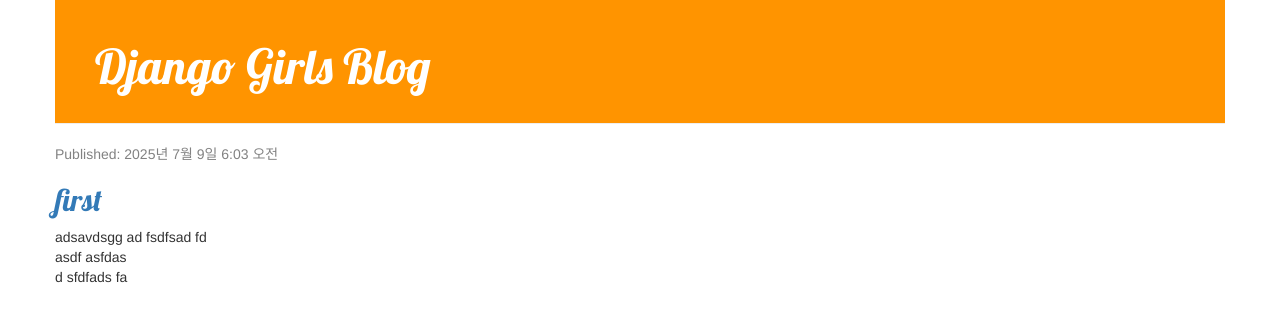
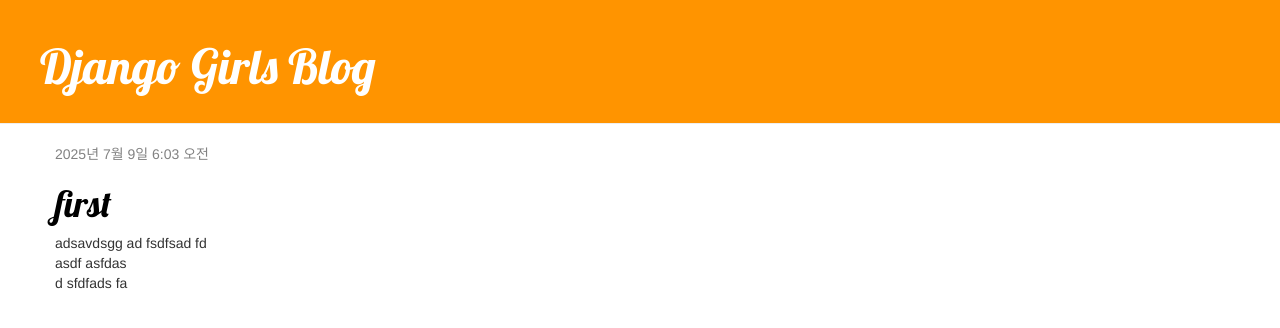
Before and after one commit to Pirogramming-23/Lee-yuseok, a Django app: page / in a window 1280 px wide. Shown: the top 328 px of the page. Run offline with Django 5.2, Linux system fonts and the light colour scheme; data comes from the database, SQL or seed files in the repository; some libraries are stand-ins or nearby versions.

Commit message:
탬플릿 확장하기 학습완료

```diff
--- /dev/null
+++ b/djangogirls/blog/templates/blog/base.html
@@ -0,0 +1,23 @@
+{% load static %}
+<html>
+    <head>
+        <title>Django Girls blog</title>
+        <link rel="stylesheet" href="//maxcdn.bootstrapcdn.com/bootstrap/3.2.0/css/bootstrap.min.css">
+        <link rel="stylesheet" href="//maxcdn.bootstrapcdn.com/bootstrap/3.2.0/css/bootstrap-theme.min.css">
+        <link href='//fonts.googleapis.com/css?family=Lobster&subset=latin,latin-ext' rel='stylesheet' type='text/css'>
+        <link rel="stylesheet" href="{% static 'css/blog.css' %}">
+    </head>
+    <body>
+    <div class="page-header">
+        <h1><a href="/">Django Girls Blog</a></h1>
+    </div>
+    <div class="content container">
+        <div class="row">
+            <div class="col-md-8">
+            {% block content %}
+            {% endblock %}
+            </div>
+        </div>
+    </div>
+</body>
+</html>
--- a/djangogirls/blog/templates/blog/post_list.html
+++ b/djangogirls/blog/templates/blog/post_list.html
@@ -1,37 +1,13 @@
-{% load static %}
-<!DOCTYPE html>
-<html lang="ko">
-<head>
-    <meta charset="UTF-8">
-    <title>Django Girls Blog</title>
+{% extends 'blog/base.html' %}
 
-    <!-- Bootstrap & Custom Styles -->
-    <link rel="stylesheet" href="//maxcdn.bootstrapcdn.com/bootstrap/3.2.0/css/bootstrap.min.css">
-    <link rel="stylesheet" href="//maxcdn.bootstrapcdn.com/bootstrap/3.2.0/css/bootstrap-theme.min.css">
-    <link rel="stylesheet" href="{% static 'css/blog.css' %}">
-    <link href="//fonts.googleapis.com/css?family=Lobster&subset=latin,latin-ext" rel="stylesheet" type="text/css">
-</head>
-<body>
-    <div class="page-header container">
-        <h1><a href="/">Django Girls Blog</a></h1>
-    </div>
-
-    <div class="content container">
-        <div class="row">
-            <div class="col-md-8">
-                {% for post in posts %}
-                    <div class="post">
-                        <div class="date">
-                            <p>Published: {{ post.published_date }}</p>
-                        </div>
-                        <h2><a href="#">{{ post.title }}</a></h2>
-                        <p>{{ post.text|linebreaksbr }}</p>
-                    </div>
-                {% empty %}
-                    <p>게시글이 없습니다 😢</p>
-                {% endfor %}
+{% block content %}
+    {% for post in posts %}
+        <div class="post">
+            <div class="date">
+                {{ post.published_date }}
             </div>
+            <h1><a href="">{{ post.title }}</a></h1>
+            <p>{{ post.text|linebreaksbr }}</p>
         </div>
-    </div>
-</body>
-</html>
+    {% endfor %}
+{% endblock %}
```
